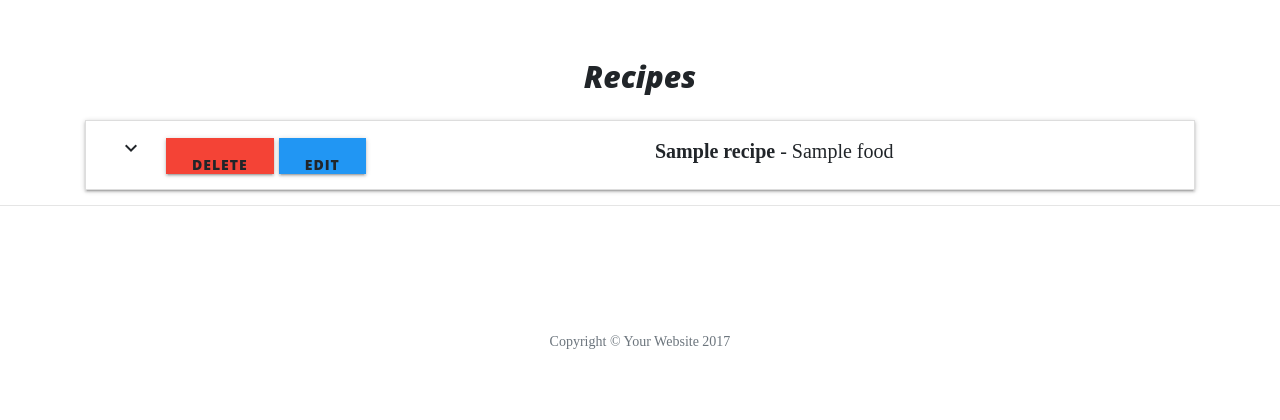
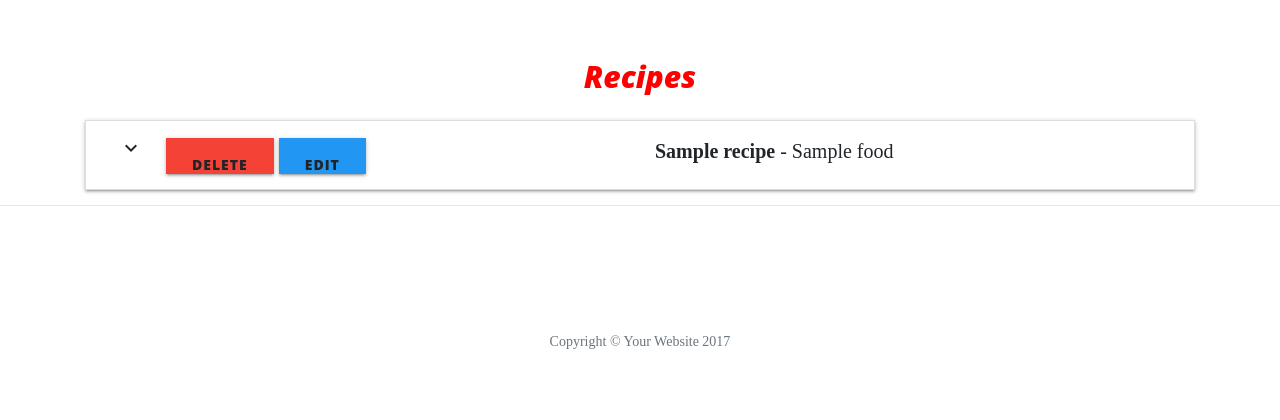
Before and after one commit to Declan446/irish-recipes, a Flask app: page /recipes in a window 1280 px wide. Shown: the part 533-953 px from the top of the page. Run offline with Flask 2, Linux system fonts and the light colour scheme; grey boxes marked "Sample" are stand-in pictures; a database or web service that is not in the repository returns one stand-in record (values such as "Sample title"); some libraries are stand-ins or nearby versions.

Commit message:
updated my requirements.txt file so i can deploy my app on heroku

```diff
--- a/requirements.txt
+++ b/requirements.txt
@@ -1,4 +1,7 @@
 click==7.1.2
+dnspython==1.16.0
 Flask==1.1.2
+Flask-PyMongo==2.3.0
 itsdangerous==1.1.0
+pymongo==3.10.1
 Werkzeug==1.0.1
--- a/static/css/style.css
+++ b/static/css/style.css
@@ -2,14 +2,6 @@
     width: 100%;
 }
 
-/*.btn_small {
-    height: 24px;
-    width: 60px;
-    line-height: 24px;
-    margin: 5px 5px;
-    padding: 0 0.5em;
+.dec {
+    color: red;
 }
-
-.task_header {
-    margin-top: 5px;
-}
--- a/templates/base.html
+++ b/templates/base.html
@@ -4,10 +4,11 @@
     <meta charset="UTF-8">
     <meta name="viewport" content="width=device-width, initial-scale=1.0">
     <link href="https://fonts.googleapis.com/icon?family=Material+Icons" rel="stylesheet">
+    <link rel="stylesheet" href="https://stackpath.bootstrapcdn.com/bootstrap/4.5.0/css/bootstrap.min.css">
     <link rel="stylesheet" href="https://cdnjs.cloudflare.com/ajax/libs/materialize/1.0.0/css/materialize.min.css">
     <link href="{{ url_for('static', filename='vendor/bootstrap/css/bootstrap.min.css') }}" rel="stylesheet">
     <link rel="stylesheet" href="{{ url_for('static', filename='css/clean-blog.min.css') }}" type="text/css" />
-    <link rel="stylesheet" href="{{ url_for('static', filename='css/style.css') }}" type="text/css" />
+    <link rel="stylesheet" href="{{url_for('static', filename='css/style.css')}}" type="text/css" />
     <title>Irish Recipes</title>
 </head>
 <body>
--- a/templates/recipes.html
+++ b/templates/recipes.html
@@ -1,6 +1,6 @@
 <!DOCTYPE html>
 {% extends 'base.html' %} {% block content %}
-<div class="caption center-align"><h2>Recipes</h2></div>
+<div class="caption center-align"><h2 class="dec">Recipes</h2></div>
 
       <ul class="collapsible" data-collapsible="accordion">
         {% for recipe in recipes %}
```
